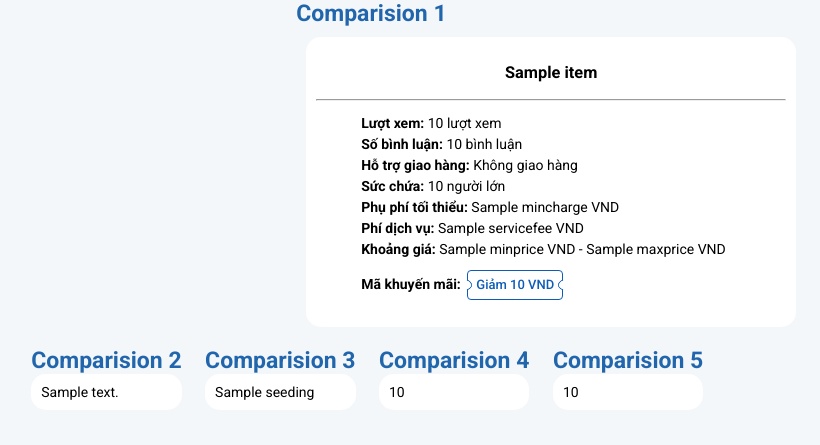
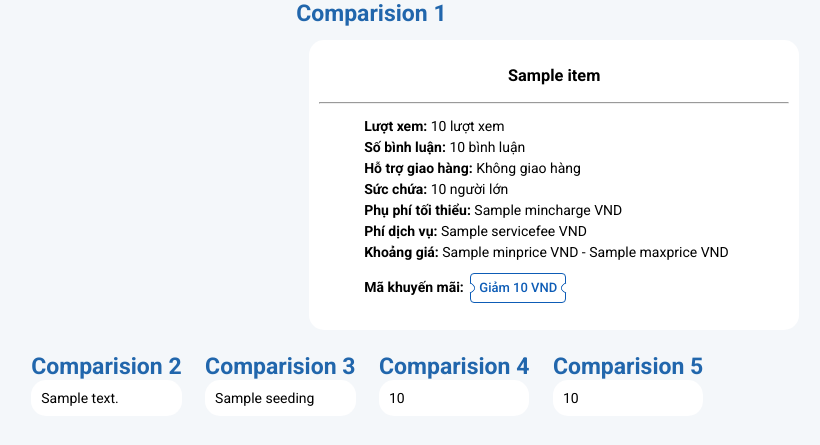
Before and after one commit to LeKiet258/foody-dashboard, a Django app: template dashboard/templates/compare.html in a window 1280 px wide. Shown: the top 445 px of the page, without its empty margins (62-882 px from the left). Run offline with Django 4.2, Linux system fonts and the light colour scheme; the template is opened without the code that fills it: most values are stand-ins (such as "Sample title", 1, 10 or a date in 2020); parts of the project's set-up code (start-up, migrations or seed data) failed here and were passed over.

Commit message:
fix compare

```diff
--- a/dashboard/templates/compare.html
+++ b/dashboard/templates/compare.html
@@ -16,7 +16,7 @@
       <b style="color: #2166ac; font-size:23px;">Comparision 1</b>
       <div style = "display: flex;">
         {% for i in items %}
-        <div class="card-block" style="background-color: #FFFFFF; display:inline-block; margin: 10px;">
+        <div class="card-block" style="background-color: #FFFFFF; display:inline-block; margin: 13px;">
           <div>
             <h3 style="text-align: center;"> {{ i.name }} </h3>
             <hr>
```
